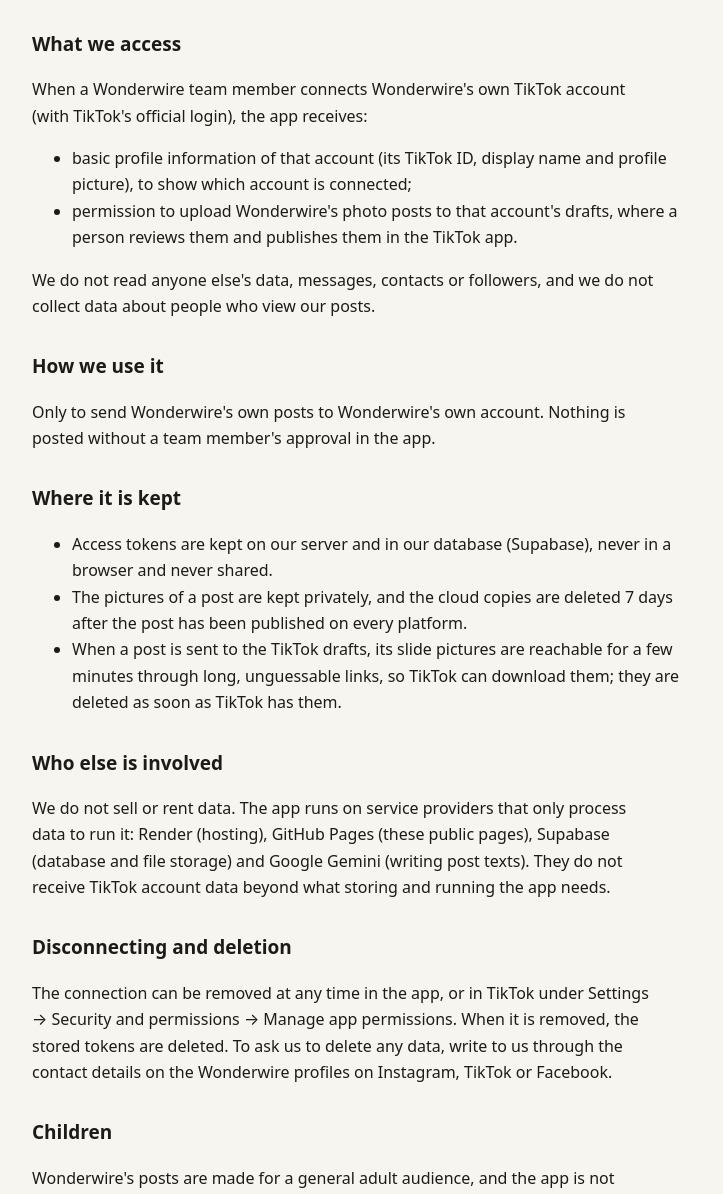
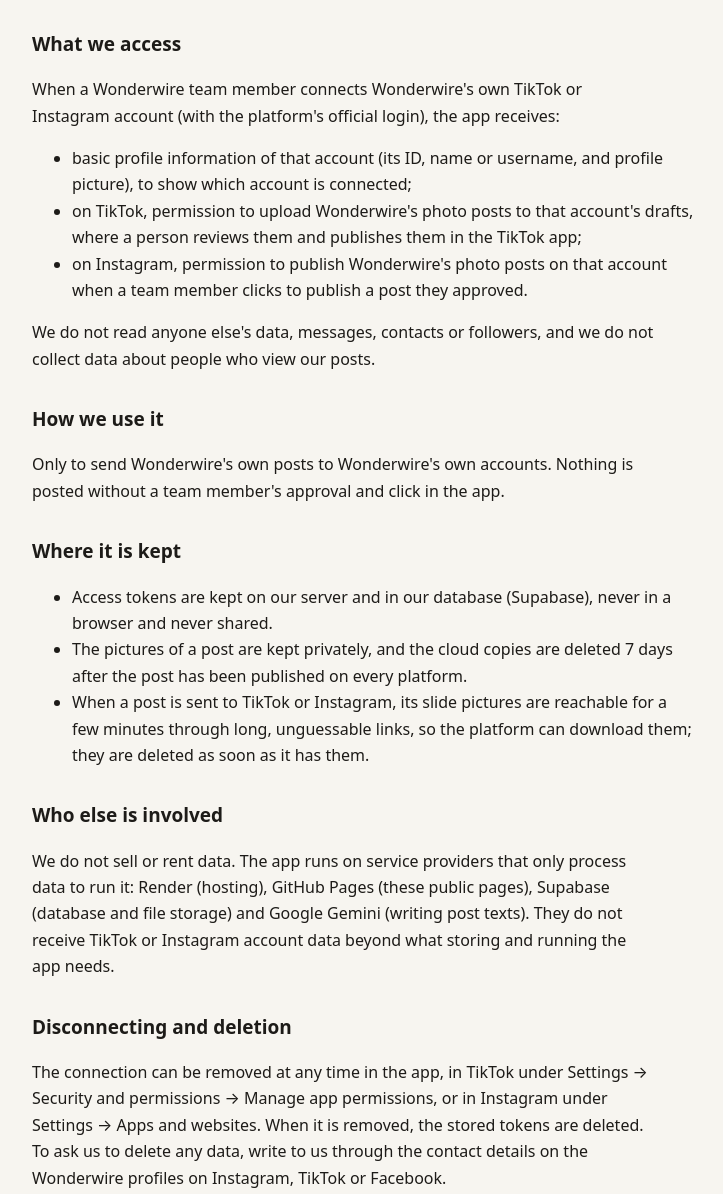
Before and after one commit to AI-Agents-City-Project/wonderwire-site, a plain HTML site: page privacy/index.html in a window 1280 px wide. Shown: the part 287-1481 px from the top of the page, without its empty margins (248-971 px from the left). Drawn offline with Linux system fonts and the light colour scheme.

Commit message:
Instagram: the login's return page; privacy covers Instagram
Co-Authored-By: Claude Opus 5.5 <noreply@anthropic.com>

```diff
--- a/privacy/index.html
+++ b/privacy/index.html
@@ -22,28 +22,29 @@
 <p>Wonderwire is a social media page with short, useful posts about technology, AI and science. To prepare and publish its own posts, the Wonderwire team uses a private tool (“the app”). This policy explains what the app does with data. The app is not offered to the public: only the Wonderwire team signs in to it.</p>
 
 <h2>What we access</h2>
-<p>When a Wonderwire team member connects Wonderwire's own TikTok account (with TikTok's official login), the app receives:</p>
+<p>When a Wonderwire team member connects Wonderwire's own TikTok or Instagram account (with the platform's official login), the app receives:</p>
 <ul>
-  <li>basic profile information of that account (its TikTok ID, display name and profile picture), to show which account is connected;</li>
-  <li>permission to upload Wonderwire's photo posts to that account's drafts, where a person reviews them and publishes them in the TikTok app.</li>
+  <li>basic profile information of that account (its ID, name or username, and profile picture), to show which account is connected;</li>
+  <li>on TikTok, permission to upload Wonderwire's photo posts to that account's drafts, where a person reviews them and publishes them in the TikTok app;</li>
+  <li>on Instagram, permission to publish Wonderwire's photo posts on that account when a team member clicks to publish a post they approved.</li>
 </ul>
 <p>We do not read anyone else's data, messages, contacts or followers, and we do not collect data about people who view our posts.</p>
 
 <h2>How we use it</h2>
-<p>Only to send Wonderwire's own posts to Wonderwire's own account. Nothing is posted without a team member's approval in the app.</p>
+<p>Only to send Wonderwire's own posts to Wonderwire's own accounts. Nothing is posted without a team member's approval and click in the app.</p>
 
 <h2>Where it is kept</h2>
 <ul>
   <li>Access tokens are kept on our server and in our database (Supabase), never in a browser and never shared.</li>
   <li>The pictures of a post are kept privately, and the cloud copies are deleted 7 days after the post has been published on every platform.</li>
-  <li>When a post is sent to the TikTok drafts, its slide pictures are reachable for a few minutes through long, unguessable links, so TikTok can download them; they are deleted as soon as TikTok has them.</li>
+  <li>When a post is sent to TikTok or Instagram, its slide pictures are reachable for a few minutes through long, unguessable links, so the platform can download them; they are deleted as soon as it has them.</li>
 </ul>
 
 <h2>Who else is involved</h2>
-<p>We do not sell or rent data. The app runs on service providers that only process data to run it: Render (hosting), GitHub Pages (these public pages), Supabase (database and file storage) and Google Gemini (writing post texts). They do not receive TikTok account data beyond what storing and running the app needs.</p>
+<p>We do not sell or rent data. The app runs on service providers that only process data to run it: Render (hosting), GitHub Pages (these public pages), Supabase (database and file storage) and Google Gemini (writing post texts). They do not receive TikTok or Instagram account data beyond what storing and running the app needs.</p>
 
 <h2>Disconnecting and deletion</h2>
-<p>The connection can be removed at any time in the app, or in TikTok under Settings → Security and permissions → Manage app permissions. When it is removed, the stored tokens are deleted. To ask us to delete any data, write to us through the contact details on the Wonderwire profiles on Instagram, TikTok or Facebook.</p>
+<p>The connection can be removed at any time in the app, in TikTok under Settings → Security and permissions → Manage app permissions, or in Instagram under Settings → Apps and websites. When it is removed, the stored tokens are deleted. To ask us to delete any data, write to us through the contact details on the Wonderwire profiles on Instagram, TikTok or Facebook.</p>
 
 <h2>Children</h2>
 <p>Wonderwire's posts are made for a general adult audience, and the app is not meant for or used by children.</p>
```
Also changed, not shown: instagram/callback/index.html (added, +26 -0 lines), tiktok/callback/index.html (+0 -1 lines).
